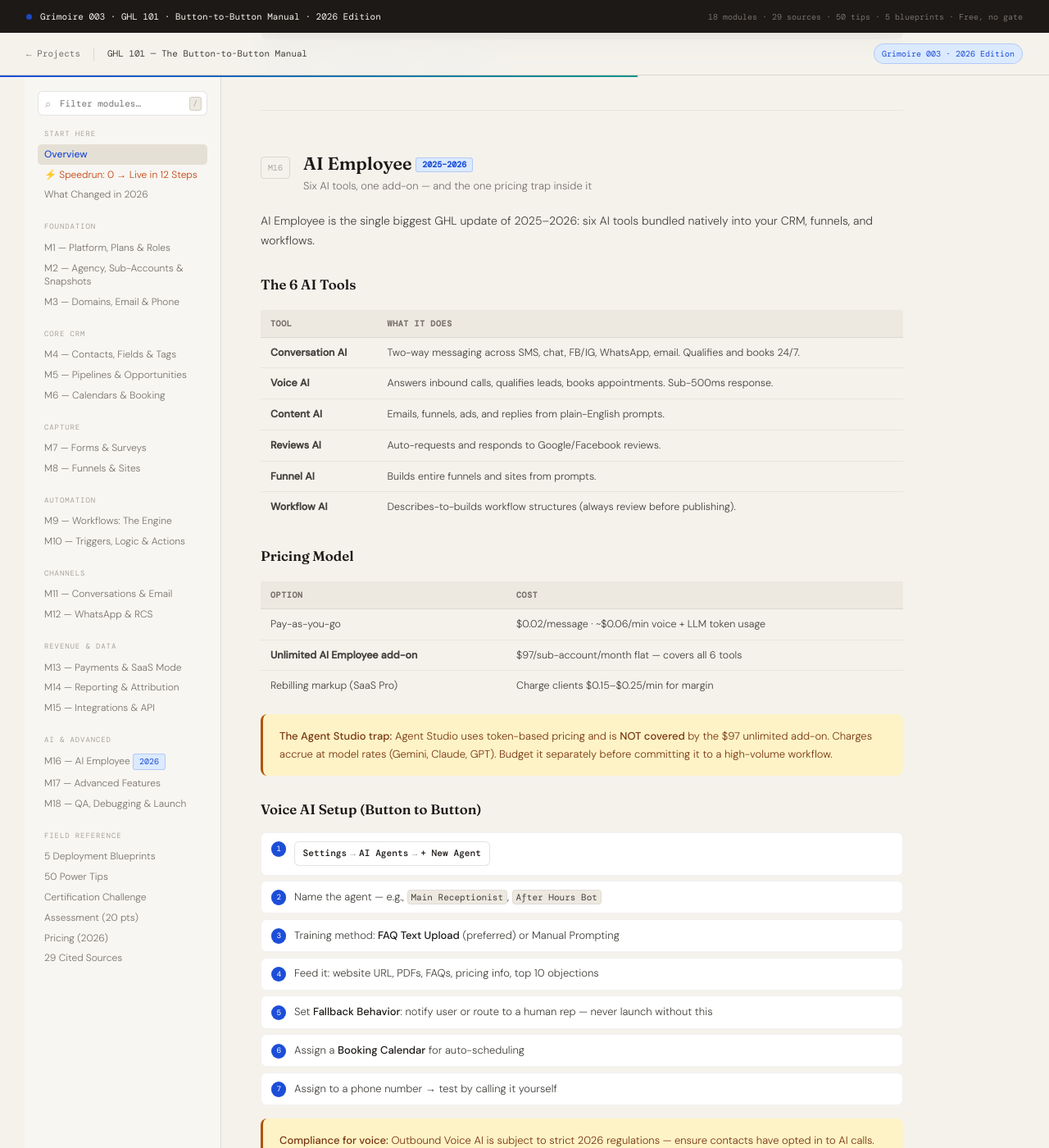
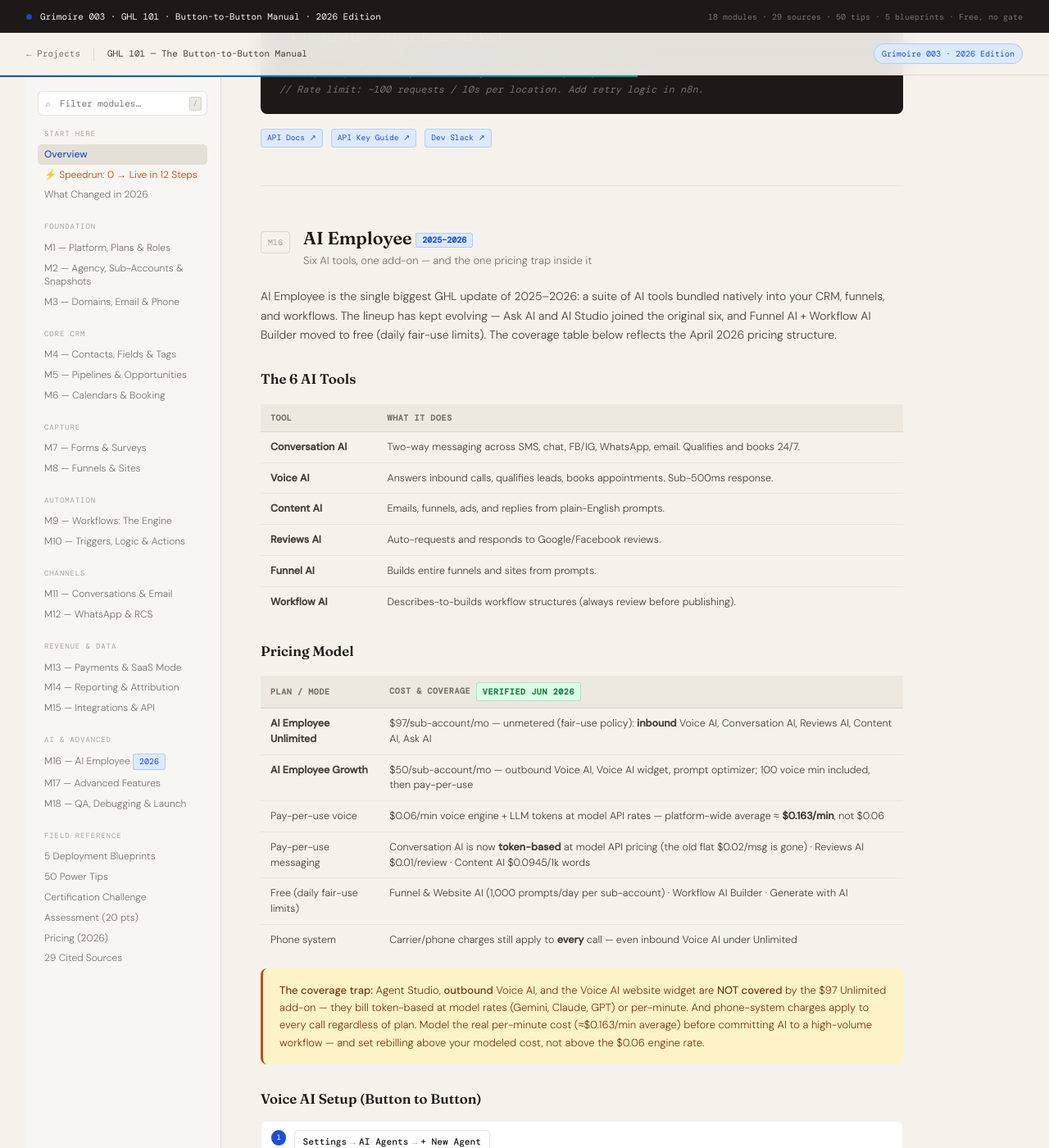
Before and after one commit to suarezaaronroy-sys/suarezaaronroy-sys.github.io, a Jekyll site: the page grimoires/003-ghl-101.html, which Jekyll copies as it is, in a window 1280 px wide and 1400 px high, scrolled down 20799 px. Shown: the whole window at 82% size. Built offline with Jekyll 4.4.1, drawn with Linux system fonts in a browser that asks for light colours; some of the changed text lies outside the part shown.

Commit message:
Revise AI Employee section with updated pricing and features
Updated AI Employee pricing and features, clarified coverage details, and revised links for accuracy.

```diff
--- a/grimoires/003-ghl-101.html
+++ b/grimoires/003-ghl-101.html
@@ -322,8 +322,8 @@
   <div class="feature-grid">
     <div class="feature-card" style="border-left:3px solid var(--blue)">
       <div class="feature-card-label" style="color:var(--blue)">AI Employee <span class="badge badge-new">Flagship</span></div>
-      <h4>Six AI tools, one $97 add-on</h4>
-      <p>Conversation AI, Voice AI, Content AI, Reviews AI, Funnel AI, Workflow AI — unlimited for $97/sub-account/month, or pay-as-you-go ($0.02/msg, ~$0.06/min voice). Full breakdown in M16.</p>
+      <h4>Two AI plans — read the coverage fine print</h4>
+      <p>Unlimited ($97/sub-account/mo) covers inbound Voice AI, Conversation AI, Reviews AI, Content AI, and Ask AI. Growth ($50/mo) adds outbound Voice AI + widget with 100 min included. Funnel AI and Workflow AI Builder are now free with daily limits. Full breakdown in M16.</p>
     </div>
     <div class="feature-card" style="border-left:3px solid var(--teal)">
       <div class="feature-card-label" style="color:var(--teal)">Voice AI + Agent Studio</div>
@@ -376,7 +376,7 @@
   <p>Auto-response to new leads within seconds (SMS + email), drip nurture over days, booking reminders, lost-lead reactivation, post-service review requests, auto-advancing pipeline stages, and a Voice AI agent catching missed calls 24/7. Blueprints for all of these are in the <a href="#blueprints" style="color:var(--blue)">Deployment Blueprints</a> section.</p>
   <a href="https://www.gohighlevel.com" target="_blank" rel="noopener" class="source-cite">Official Site ↗</a>
   <a href="https://help.gohighlevel.com/support/home" target="_blank" rel="noopener" class="source-cite">Support Portal ↗</a>
-  <a href="https://help.gohighlevel.com/support/solutions/articles/155000001065" target="_blank" rel="noopener" class="source-cite">Pricing Guide ↗</a>
+  <a href="https://help.gohighlevel.com/support/solutions/articles/155000001156-highlevel-pricing-guide" target="_blank" rel="noopener" class="source-cite">Pricing Guide ↗</a>
 </section>
 <!-- ── M2 ── -->
 <section class="module-section" id="m2">
@@ -837,6 +837,7 @@
   </div>
   <h2 class="section-h">WhatsApp Setup (Button to Button)</h2>
   <ol class="steps">
+    <li>Enable the <b>WhatsApp add-on</b> — $10/sub-account/month <span class="badge badge-update">Verified Jun 2026</span></li>
     <li>Complete <b>Meta Business Manager verification</b> (business docs required; 1–3 business days)</li>
     <li>Create a WhatsApp Business Account inside Meta</li>
     <li>Connect: <span class="path"><b>Settings</b> <i>→</i> <b>Integrations</b> <i>→</i> <b>WhatsApp</b></span></li>
@@ -867,7 +868,7 @@
     </div>
   </div>
   <h2 class="section-h">Payment Integrations</h2>
-  <p>Connect Stripe: <span class="path"><b>Settings</b> <i>→</i> <b>Integrations</b> <i>→</i> <b>Connect Stripe</b></span>. PayPal and Venmo support one-click OAuth setup <span class="badge badge-new">Dec 2025</span> — no API credential hunting. Use in funnel order forms, invoices, and subscription plans.</p>
+  <p>Connect Stripe: <span class="path"><b>Settings</b> <i>→</i> <b>Integrations</b> <i>→</i> <b>Connect Stripe</b></span>. PayPal and Venmo support one-click OAuth setup <span class="badge badge-new">Dec 2025</span>. GHL's open payments infrastructure also supports NMI, Authorize.net, Square, Adyen, Razorpay, and custom providers <span class="badge badge-update">Verified Jun 2026</span>. Use in funnel order forms, invoices, and subscription plans.</p>
   <pre><span class="w">PAYMENT EVENT TRIGGERS</span>:
   <span class="v">payment.cleared</span>      → ✓ Move to Closed-Won, fire fulfillment, send receipt
   <span class="tl">payment.submitted</span>    → ⚠ NEVER use for fulfillment (funds not confirmed)
@@ -964,7 +965,7 @@
       <div class="module-sub">Six AI tools, one add-on — and the one pricing trap inside it</div>
     </div>
   </div>
-  <p>AI Employee is the single biggest GHL update of 2025–2026: six AI tools bundled natively into your CRM, funnels, and workflows.</p>
+  <p>AI Employee is the single biggest GHL update of 2025–2026: a suite of AI tools bundled natively into your CRM, funnels, and workflows. The lineup has kept evolving — Ask AI and AI Studio joined the original six, and Funnel AI + Workflow AI Builder moved to free (daily fair-use limits). The coverage table below reflects the April 2026 pricing structure.</p>
   <h2 class="section-h">The 6 AI Tools</h2>
   <div class="table-wrap"><table>
     <tr><th>Tool</th><th>What It Does</th></tr>
@@ -977,12 +978,15 @@
   </table></div>
   <h2 class="section-h">Pricing Model</h2>
   <div class="table-wrap"><table>
-    <tr><th>Option</th><th>Cost</th></tr>
-    <tr><td>Pay-as-you-go</td><td>$0.02/message · ~$0.06/min voice + LLM token usage</td></tr>
-    <tr><td><strong>Unlimited AI Employee add-on</strong></td><td>$97/sub-account/month flat — covers all 6 tools</td></tr>
-    <tr><td>Rebilling markup (SaaS Pro)</td><td>Charge clients $0.15–$0.25/min for margin</td></tr>
+    <tr><th>Plan / Mode</th><th>Cost &amp; Coverage <span class="badge badge-update">Verified Jun 2026</span></th></tr>
+    <tr><td><strong>AI Employee Unlimited</strong></td><td>$97/sub-account/mo — unmetered (fair-use policy): <b>inbound</b> Voice AI, Conversation AI, Reviews AI, Content AI, Ask AI</td></tr>
+    <tr><td><strong>AI Employee Growth</strong></td><td>$50/sub-account/mo — outbound Voice AI, Voice AI widget, prompt optimizer; 100 voice min included, then pay-per-use</td></tr>
+    <tr><td>Pay-per-use voice</td><td>$0.06/min voice engine + LLM tokens at model API rates — platform-wide average ≈ <b>$0.163/min</b>, not $0.06</td></tr>
+    <tr><td>Pay-per-use messaging</td><td>Conversation AI is now <b>token-based</b> at model API pricing (the old flat $0.02/msg is gone) · Reviews AI $0.01/review · Content AI $0.0945/1k words</td></tr>
+    <tr><td>Free (daily fair-use limits)</td><td>Funnel &amp; Website AI (1,000 prompts/day per sub-account) · Workflow AI Builder · Generate with AI</td></tr>
+    <tr><td>Phone system</td><td>Carrier/phone charges still apply to <b>every</b> call — even inbound Voice AI under Unlimited</td></tr>
   </table></div>
-  <div class="callout callout-warn"><strong>The Agent Studio trap:</strong> Agent Studio uses token-based pricing and is <strong>NOT covered</strong> by the $97 unlimited add-on. Charges accrue at model rates (Gemini, Claude, GPT). Budget it separately before committing it to a high-volume workflow.</div>
+  <div class="callout callout-warn"><strong>The coverage trap:</strong> Agent Studio, <strong>outbound</strong> Voice AI, and the Voice AI website widget are <strong>NOT covered</strong> by the $97 Unlimited add-on — they bill token-based at model rates (Gemini, Claude, GPT) or per-minute. And phone-system charges apply to every call regardless of plan. Model the real per-minute cost (≈$0.163/min average) before committing AI to a high-volume workflow — and set rebilling above your modeled cost, not above the $0.06 engine rate.</div>
   <h2 class="section-h">Voice AI Setup (Button to Button)</h2>
   <ol class="steps">
     <li><span class="path"><b>Settings</b> <i>→</i> <b>AI Agents</b> <i>→</i> <b>+ New Agent</b></span></li>
@@ -1000,8 +1004,8 @@
     <div class="reflect-label">↺ Honest assessment — Agent Studio vs n8n + Claude API</div>
     <p>Agent Studio: easier setup, stays inside GHL, right for structured qualification flows. n8n + Claude API: more control, better reasoning, lower per-call cost at volume — right for judgment calls, conversation-history reference, and edge cases. Start with inbound Voice AI before outbound; it's the fastest, safest ROI in the entire AI lineup. Tag AI-booked contacts <code>AI Assisted Booking</code> to measure AI vs human conversion honestly.</p>
   </div>
-  <a href="https://ideas.gohighlevel.com/changelog" target="_blank" rel="noopener" class="source-cite">Changelog: AI Employee ↗</a>
-  <a href="https://help.gohighlevel.com/support/solutions/articles/155000001203" target="_blank" rel="noopener" class="source-cite">Voice Pricing &amp; Billing ↗</a>
+  <a href="https://help.gohighlevel.com/support/solutions/articles/155000003906-ai-employee-overview" target="_blank" rel="noopener" class="source-cite">AI Employee Overview ↗</a>
+  <a href="https://help.gohighlevel.com/support/solutions/articles/155000006652-ai-product-pricing" target="_blank" rel="noopener" class="source-cite">AI Product Pricing (Apr 2026) ↗</a>
 </section>
 <!-- ── M17 ── -->
 <section class="module-section" id="m17">
@@ -1294,7 +1298,7 @@
     <div class="d-body">
       <p><strong>Part 1:</strong> 1-A · 2-B · 3-B · 4-C (pipeline stages are structural, not tags) · 5-B · 6-A · 7-C · 8-B · 9-B · 10-C</p>
       <p><strong>Part 2:</strong> 11-True · 12-False (Custom <em>Values</em> are global; Custom <em>Fields</em> are per-contact — see M4) · 13-True · 14-True · 15-True</p>
-      <p><strong>Part 3 (accept equivalents):</strong> 16 — any two of: send SMS/email, add tag, create opportunity, assign user, create task, internal notification. 17 — behavioral tracking: fire a workflow or apply a tag when a specific link is clicked. 18 — Smart List filter (Last Activity &gt; 14d AND no booking) → BP4 re-engagement sequence. 19 — when multiple branches need the same action block; Go To avoids duplication and keeps one maintainable copy. 20 — six native AI tools (Conversation, Voice, Content, Reviews, Funnel, Workflow AI); $97/sub-account/month unlimited, or pay-as-you-go.</p>
+      <p><strong>Part 3 (accept equivalents):</strong> 16 — any two of: send SMS/email, add tag, create opportunity, assign user, create task, internal notification. 17 — behavioral tracking: fire a workflow or apply a tag when a specific link is clicked. 18 — Smart List filter (Last Activity &gt; 14d AND no booking) → BP4 re-engagement sequence. 19 — when multiple branches need the same action block; Go To avoids duplication and keeps one maintainable copy. 20 — GHL's native AI suite; Unlimited plan $97/sub-account/month covers inbound Voice AI, Conversation AI, Reviews AI, Content AI, and Ask AI (outbound voice, the voice widget, and Agent Studio bill separately).</p>
     </div>
   </details>
 </section>
@@ -1311,9 +1315,9 @@
     <div class="pricing-card">
       <div class="pricing-name">Starter</div>
       <div class="pricing-price">$97</div>
-      <div class="pricing-period">/month · 1 sub-account</div>
+      <div class="pricing-period">/month · 3 sub-accounts</div>
       <div class="pricing-items">
-        <div class="pricing-item">Full toolset, single location</div>
+        <div class="pricing-item">Full toolset · unlimited contacts &amp; users</div>
         <div class="pricing-item">CRM, pipelines, workflows</div>
         <div class="pricing-item">Forms, funnels, calendars</div>
         <div class="pricing-item">Email + SMS (usage billed)</div>
@@ -1331,7 +1335,7 @@
       </div>
     </div>
     <div class="pricing-card">
-      <div class="pricing-name">SaaS Pro (Agency Pro)</div>
+      <div class="pricing-name">Agency Pro (SaaS Mode)</div>
       <div class="pricing-price">$497</div>
       <div class="pricing-period">/month · white-label</div>
       <div class="pricing-items">
@@ -1343,14 +1347,16 @@
     </div>
   </div>
   <div class="table-wrap"><table>
-    <tr><th>Add-On</th><th>Cost</th><th>Covers</th></tr>
-    <tr><td><strong>AI Employee (Unlimited)</strong></td><td>$97/sub-account/mo</td><td>All 6 AI tools, unlimited usage</td></tr>
-    <tr><td>AI pay-as-you-go</td><td>$0.02/msg · ~$0.06/min voice</td><td>Alternative to the flat add-on</td></tr>
-    <tr><td>Agent Studio</td><td>Token-based (model rates)</td><td><strong>NOT covered</strong> by unlimited add-on</td></tr>
+    <tr><th>Add-On</th><th>Cost</th><th>Notes <span class="badge badge-update">Verified Jun 2026</span></th></tr>
+    <tr><td><strong>AI Employee Unlimited</strong></td><td>$97/sub-account/mo</td><td>Inbound Voice, Conversation, Reviews, Content, Ask AI — see M16 coverage table</td></tr>
+    <tr><td><strong>AI Employee Growth</strong></td><td>$50/sub-account/mo</td><td>Outbound Voice AI + widget, 100 min included</td></tr>
+    <tr><td>Agent Studio</td><td>Token-based (model rates)</td><td><strong>NOT covered</strong> by either AI plan</td></tr>
+    <tr><td>WhatsApp integration</td><td>$10/sub-account/mo</td><td>Required for the native WhatsApp channel (M12)</td></tr>
+    <tr><td>Other add-ons</td><td>Varies</td><td>Branded client portal $49 · dedicated email IP $59 · SEO $79 · HIPAA $297 · white-label mobile app $497 · premium support $500</td></tr>
   </table></div>
-  <div class="callout callout-info"><strong>Annual billing saves ~20%</strong> on base plans. SaaS Pro operators: rebill AI voice at $0.15–$0.25/min for margin.</div>
-  <a href="https://help.gohighlevel.com/support/solutions/articles/155000001065" target="_blank" rel="noopener" class="source-cite">Pricing Guide ↗</a>
-  <a href="https://help.gohighlevel.com/support/solutions/articles/155000001203" target="_blank" rel="noopener" class="source-cite">LC Phone Billing ↗</a>
+  <div class="callout callout-info"><strong>Annual billing saves ~20%</strong> on base plans (e.g., $970/yr Starter). An <strong>Enterprise plan</strong> (custom pricing) adds HIPAA, white-label mobile app, dedicated CSM, and raised API limits. Agency Pro operators: set AI voice rebilling above your <em>modeled</em> per-minute cost (~$0.163/min average), not above the $0.06 engine rate.</div>
+  <a href="https://www.gohighlevel.com/pricing" target="_blank" rel="noopener" class="source-cite">Official Pricing Page ↗</a>
+  <a href="https://help.gohighlevel.com/support/solutions/articles/155000006652-ai-product-pricing" target="_blank" rel="noopener" class="source-cite">AI Product Pricing ↗</a>
 </section>
 <!-- ── SOURCES ── -->
 <section class="module-section" id="sources">
@@ -1379,8 +1385,8 @@
     <div class="source-row"><div class="source-num">15</div><div class="source-title">SaaS Mode Full Setup Guide — tiers, snapshots, rebilling</div><a href="https://help.gohighlevel.com/support/solutions/articles/48001208393" target="_blank" rel="noopener" class="source-link">↗ Link</a></div>
     <div class="source-row"><div class="source-num">16</div><div class="source-title">Domain &amp; Email Setup — CNAME, SMTP, Mailgun, LC Email</div><a href="https://help.gohighlevel.com/support/solutions/48000449586" target="_blank" rel="noopener" class="source-link">↗ Link</a></div>
     <div class="source-row"><div class="source-num">17</div><div class="source-title">LC Phone System Overview — setup, SMS, call routing</div><a href="https://help.gohighlevel.com/support/solutions/articles/48001222598" target="_blank" rel="noopener" class="source-link">↗ Link</a></div>
-    <div class="source-row"><div class="source-num">18</div><div class="source-title">LC Phone Pricing &amp; Billing — per-message/minute, AI voice</div><a href="https://help.gohighlevel.com/support/solutions/articles/155000001203" target="_blank" rel="noopener" class="source-link">↗ Link</a></div>
-    <div class="source-row"><div class="source-num">19</div><div class="source-title">GHL Pricing Guide — plans and current pricing</div><a href="https://help.gohighlevel.com/support/solutions/articles/155000001065" target="_blank" rel="noopener" class="source-link">↗ Link</a></div>
+    <div class="source-row"><div class="source-num">18</div><div class="source-title">AI Product Pricing — Voice AI, Agent Studio, token rates (modified Apr 2026)</div><a href="https://help.gohighlevel.com/support/solutions/articles/155000006652-ai-product-pricing" target="_blank" rel="noopener" class="source-link">↗ Link</a></div>
+    <div class="source-row"><div class="source-num">19</div><div class="source-title">HighLevel Pricing Guide — wallets, charges, rebilling</div><a href="https://help.gohighlevel.com/support/solutions/articles/155000001156-highlevel-pricing-guide" target="_blank" rel="noopener" class="source-link">↗ Link</a></div>
     <div class="source-row"><div class="source-num">20</div><div class="source-title">Custom Fields &amp; Values — types, values vs fields, merge tags</div><a href="https://help.gohighlevel.com/support/solutions/articles/48001161573" target="_blank" rel="noopener" class="source-link">↗ Link</a></div>
     <div class="source-row"><div class="source-num">21</div><div class="source-title">Merge Fields (Variables) Reference — full {{contact.x}} list</div><a href="https://help.gohighlevel.com/support/solutions/articles/48001078171" target="_blank" rel="noopener" class="source-link">↗ Link</a></div>
     <div class="source-row"><div class="source-num">22</div><div class="source-title">Communities Setup Guide — channels, paid memberships, streaming</div><a href="https://help.gohighlevel.com/support/solutions/articles/155000000280" target="_blank" rel="noopener" class="source-link">↗ Link</a></div>
@@ -1392,7 +1398,7 @@
     <div class="source-row"><div class="source-num">28</div><div class="source-title">FCC — TCPA robocall/text regulations</div><a href="https://www.fcc.gov/consumers/guides/stop-unwanted-robocalls-and-texts" target="_blank" rel="noopener" class="source-link">↗ Link</a></div>
     <div class="source-row"><div class="source-num">29</div><div class="source-title">FTC — CAN-SPAM Act compliance guide</div><a href="https://www.ftc.gov/business-guidance/resources/can-spam-act-compliance-guide-business" target="_blank" rel="noopener" class="source-link">↗ Link</a></div>
   </div>
-  <div class="callout callout-info"><strong>A note on links.</strong> GHL restructures its documentation periodically. If a link 404s, search the Help Center for the topic title — and check <a href="https://ideas.gohighlevel.com/changelog" style="text-decoration:underline">the changelog</a> for anything newer than this edition. Pricing and AI offerings change frequently: defer to help.gohighlevel.com for current numbers.</div>
+  <div class="callout callout-info"><strong>A note on links.</strong> GHL restructures its documentation periodically. If a link 404s, search the Help Center for the topic title — and check <a href="https://ideas.gohighlevel.com/changelog" style="text-decoration:underline">the changelog</a> for anything newer than this edition. <strong>Pricing and AI sources re-verified against the live pricing page and AI Product Pricing article in June 2026.</strong> Pricing changes frequently: defer to help.gohighlevel.com for current numbers.</div>
 </section>
 </main>
 </div>
```
